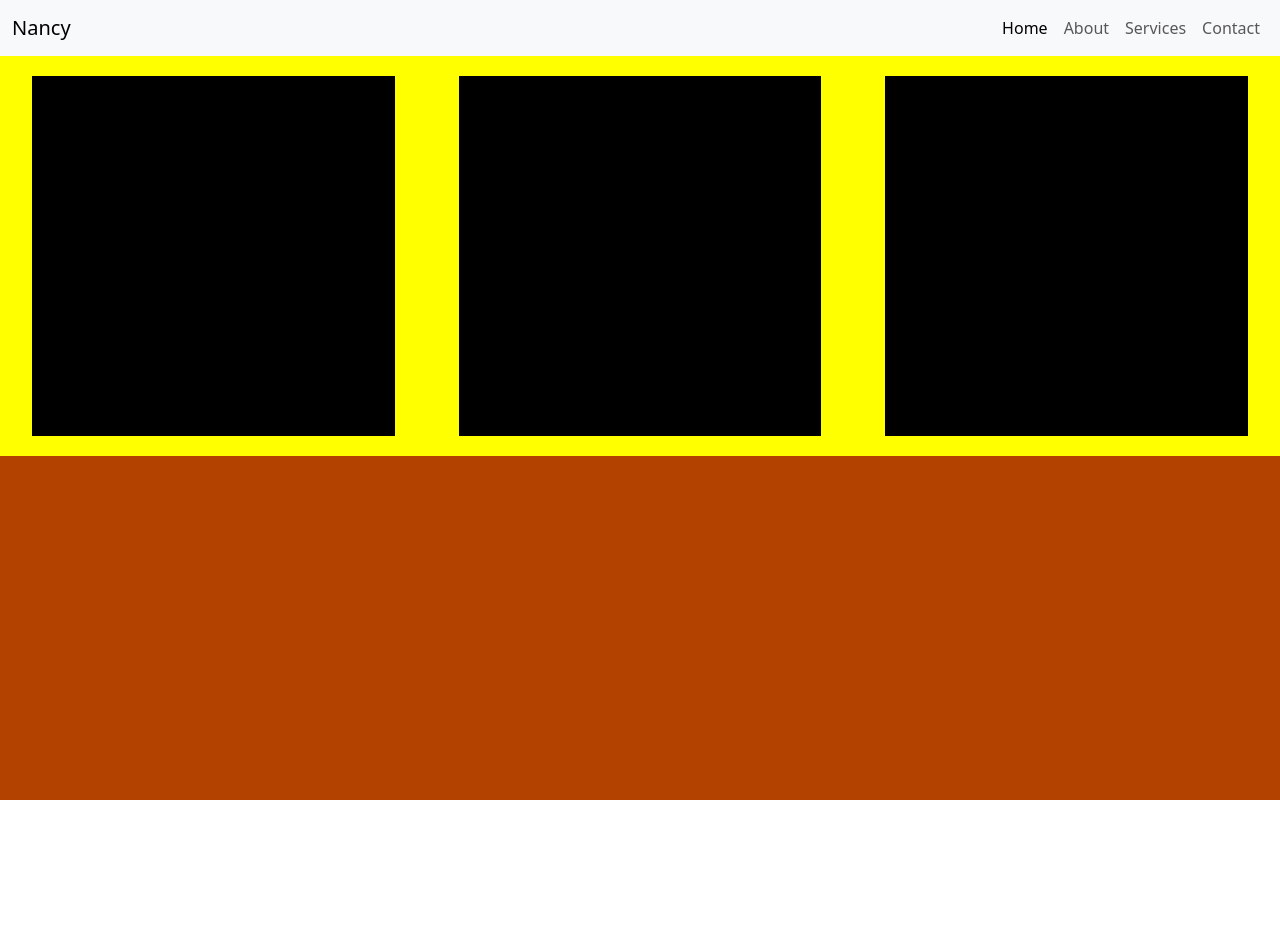
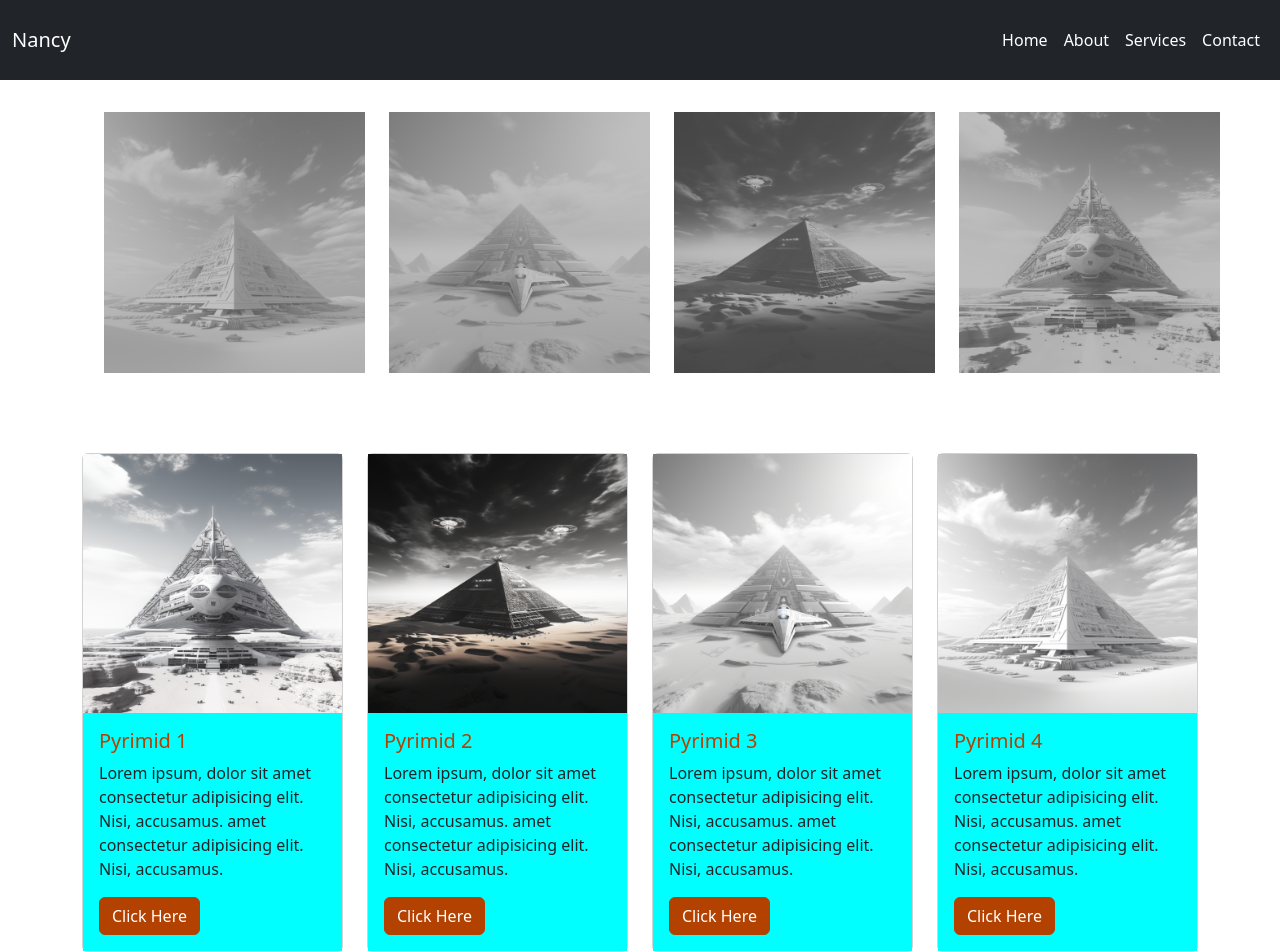
Before and after one commit to nkong008/Custom-Bootstrap-project, a website with bundled scripts: page index.html in a window 1280 px wide. Before the commit the page ends 800 px from the top, so only its background shows below. Built offline with nearby package versions, Linux system fonts and the light colour scheme.

Commit message:
need to fix responsive cards and add modal function

```diff
--- a/css/style.scss
+++ b/css/style.scss
@@ -17,31 +17,41 @@ $theme-colors: map-merge($custom-theme-colors, $theme-colors);
 
 
 #wrapper-container {
+    #nav {
+        height: 80px;;
+    }
+    #content1 {
+        // color: white;
+        margin: 80px;
+        padding-top: 2em;
+        img {
+            cursor: pointer;
+            transition: all 250ms linear;
+            filter: grayscale(100%) sepia(0%) contrast(50%);
+        }
+        img:hover {
+            filter: grayscale(0%) sepia(100%) contrast(100%);
+            box-shadow: 7px 7px 15px rgba(0,0,0,0.3);
+        }
+    }
+    #content2 {
+        // margin: 2em;
+    }
+
+    #content2:hover {
+        img {
+            cursor: pointer;
+            transition: all 250ms linear;
+            filter: grayscale(100%) sepia(0%) contrast(50%);
+        }
+        img:hover {
+            filter: grayscale(0%) sepia(100%) contrast(100%);
+            box-shadow: 7px 7px 15px rgba(0,0,0,0.3);
+        }
+        .myModel {
+
+        }
+    }
+
 
 }
-#content {
-    margin-top: 56px;
-    height: calc(100vh - 56px);
-    // background-color: green;
-    padding: 0;
-    #content-1 {
-        height: 400px;
-        background-color: yellow;
-        .row {
-            height: 100%;
-            .content-1-section {
-                // background-color: blue;
-                height: 100%;
-                .content-1-section-div {
-                    // make it slightly smaller than the parent to create some space
-                    height: 90%;
-                    width: 90%;
-                    // padding: 2em;
-                    background-color: rgb(0, 0, 0);
-
-                }
-
-            }
-        }
-    }
-}
--- a/index.html
+++ b/index.html
@@ -12,57 +12,120 @@
 <body>
 
   <div class="container-fluid" id="wrapper-container">
-    <nav class="navbar navbar-expand-lg fixed-top bg-body-tertiary" id="nav">
+    <nav class="navbar navbar-expand-lg fixed-top bg-dark" id="nav">
       <div class="container-fluid">
-        <a class="navbar-brand" href="#">Nancy</a>
-        <button class="navbar-toggler" type="button" data-bs-toggle="collapse" data-bs-target="#navbarNavAltMarkup"
-          aria-controls="navbarNavAltMarkup" aria-expanded="false" aria-label="Toggle navigation">
+        <a class="navbar-brand text-white" href="#">Nancy</a>
+        <button class="navbar-toggler bg-white" type="button" data-bs-toggle="collapse"
+          data-bs-target="#navbarNavAltMarkup" aria-controls="navbarNavAltMarkup" aria-expanded="false"
+          aria-label="Toggle navigation">
           <span class="navbar-toggler-icon"></span>
         </button>
         <div class="collapse navbar-collapse justify-content-end" id="navbarNavAltMarkup">
           <div class="navbar-nav">
-            <a class="nav-link active" aria-current="page" href="#">Home</a>
-            <a class="nav-link" href="#">About</a>
-            <a class="nav-link" href="#">Services</a>
-            <a class="nav-link" href="#">Contact</a>
+            <a class="nav-link active text-white" aria-current="page" href="#">Home</a>
+            <a class="nav-link text-white" href="#">About</a>
+            <a class="nav-link text-white" href="#">Services</a>
+            <a class="nav-link text-white" href="#">Contact</a>
           </div>
         </div>
       </div>
     </nav>
-    <!-- <div class="container-fluid" id="content">
 
-          <div class="container-fluid" id="content-1"></div> -->
+    <!-- start of content1  -->
+    <div class="container" id="content1">
+      <!-- img-fluid makes them change scale -->
+      <div class="row">
+        <!-- when it gets to xs it default to one, creating breakpoint for different sizes, remember there it is out of 12-->
+        <div class="col-xs-1 col-md-6 col-xl-3"><img class="img-fluid" src="images/0001.png" alt="#"></div>
+        <div class="col-xs-1 col-md-6 col-xl-3"><img class="img-fluid" src="images/0002.png" alt="#"></div>
+        <div class="col-xs-1 col-md-6 col-xl-3"><img class="img-fluid" src="images/0003.png" alt="#"></div>
+        <div class="col-xs-1 col-md-6 col-xl-3"><img class="img-fluid" src="images/0004.png" alt="#"></div>
+      </div>
+    </div>
+    <!-- end of content1 --------------------------------->
+
+    <!-- start of content 2 -->
+    <div class="container" id="content2">
+      <div class="row">
+        <!-- when it gets to xs it default to one, creating breakpoint for different sizes, remember there it is out of 12-->
+
+        <div class="col-xs-1 col-md-6 col-xl-3">
+          <div class="card">
+            <img src="images/0004.png" alt="#">
+            <div class="card-body bg-nancyLight">
+              <section class="card-title h5 text-nancyDark">Pyrimid 1</section>
+              <p class="card-text">Lorem ipsum, dolor sit amet consectetur adipisicing elit. Nisi, accusamus. amet
+                consectetur adipisicing elit. Nisi, accusamus.</p>
+              <a href="" class="btn btn-nancyDark" type="button" data-bs-toggle="modal" data-bs-target="#exampleModal">Click Here</a>
+            </div>
+          </div>
+        </div>
+
+        <div class="col-xs-1 col-md-6 col-xl-3">
+          <div class="card">
+            <img src="images/0003.png" alt="#">
+            <div class="card-body bg-nancyLight">
+              <section class="card-title h5 text-nancyDark">Pyrimid 2</section>
+              <p class="card-text">Lorem ipsum, dolor sit amet consectetur adipisicing elit. Nisi, accusamus. amet
+                consectetur adipisicing elit. Nisi, accusamus.</p>
+              <a href="" class="btn btn-nancyDark" type="button" data-bs-toggle="modal" data-bs-target="#exampleModal">Click Here</a>
+            </div>
+          </div>
+        </div>
+
+        <div class="col-xs-1 col-md-6 col-xl-3">
+          <div class="card">
+            <img src="images/0002.png" alt="#">
+            <div class="card-body bg-nancyLight">
+              <section class="card-title h5 text-nancyDark">Pyrimid 3</section>
+              <p class="card-text">Lorem ipsum, dolor sit amet consectetur adipisicing elit. Nisi, accusamus. amet
+                consectetur adipisicing elit. Nisi, accusamus.</p>
+              <a href="" class="btn btn-nancyDark" type="button" data-bs-toggle="modal" data-bs-target="#exampleModal">Click Here</a>
+            </div>
+          </div>
+        </div>
+
+        <div class="col-xs-1 col-md-6 col-xl-3">
+          <div class="card">
+            <img src="images/0001.png" alt="#">
+            <div class="card-body bg-nancyLight">
+              <section class="card-title h5 text-nancyDark">Pyrimid 4</section>
+              <p class="card-text">Lorem ipsum, dolor sit amet consectetur adipisicing elit. Nisi, accusamus. amet
+                consectetur adipisicing elit. Nisi, accusamus.</p>
+                <a href="" class="btn btn-nancyDark" type="button" data-bs-toggle="modal" data-bs-target="#exampleModal">Click Here</a>
+            </div>
+          </div>
+        </div>
+      </div>
+
+      <!-- type="button" data-bs-toggle="modal" data-bs-target="#exampleModal" -->
+
+      <div class="model" data-bs-backdrop="static" data-bs-keyboard="false" tabindex="-1" aria-labelledby="staticBackdropLabel" aria-hidden="true"></div>
+      <div class="modal-dialog model-dialog-centered myModel" id="staticBackdrop">
+      </div>
+    </div>
   </div>
 
-  <!-- <div class="container-fluid bg-nancyLight" id="content"> -->
+  <!-- end of content 2 ------------------------>
 
 
-  <!-- </div> -->
 
   </div>
 
-  <div class="container-fluid bg-nancyDark" id="content">
+  <!-- <div class="container" id="content"> -->
+  <!-- img-fluid makes them change scale -->
+  <!-- <div class="row"> -->
+  <!-- when it gets to xs it default to one, creating breakpoint for different sizes, remember there it is out of 12-->
+  <!-- <div class="col-xs-1 col-md-6 col-xl-3"><img class="img-fluid" src="images/0001.png" alt="#"></div>
+      <div class="col-xs-1 col-md-6 col-xl-3"><img class="img-fluid" src="images/0002.png" alt="#"></div>
+      <div class="col-xs-1 col-md-6 col-xl-3"><img class="img-fluid" src="images/0003.png" alt="#"></div>
+      <div class="col-xs-1 col-md-6 col-xl-3"><img class="img-fluid" src="images/0004.png" alt="#"></div>
+    </div>
+  </div> -->
 
-    <div class="container-fluid" id="content-1">
-      <!-- nedd this to treat it like a row -->
-      <section class="row">
-        <section class="col-md-4 content-1-section d-flex justify-content-center align-items-center">
-          <div class="content-1-section-div"></div>
-        </section>
-        <section class="col-md-4 content-1-section d-flex justify-content-center align-items-center">
-          <div class="content-1-section-div"></div>
-        </section>
-        <section class="col-md-4 content-1-section d-flex justify-content-center align-items-center">
-          <div class="content-1-section-div"></div>
-        </section>
-      </section>
-
-    </div>
 
   </div>
 
-
-  <!-- need module for drop down to work -->
   <script src="js/index.js" type="module"></script>
 </body>
 
```
Also changed, not shown: css/style.css, images/0001.png (added), images/0002.png (added), images/0003.png (added), images/0004.png (added), 1 other file.
